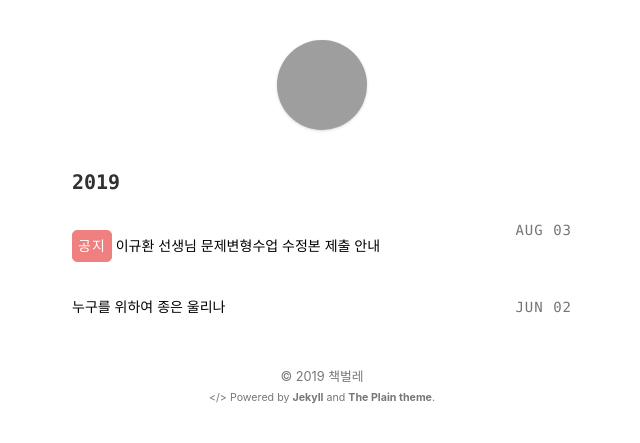
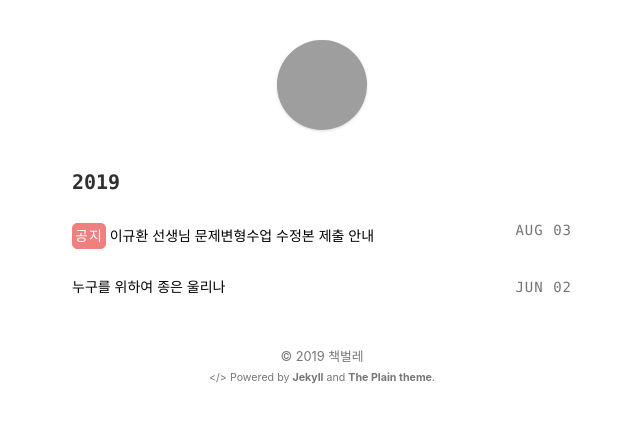
Before and after one commit to stevenoh0908/stevenoh0908.github.io, a Jekyll site: the page built from index.html, in a window 1280 px wide. Shown: the top 443 px of the page, without its empty margins (318-958 px from the left). Built offline with Jekyll 4.4.1, drawn with Linux system fonts in a browser that asks for light colours; grey boxes are pictures that could not be loaded.

Commit message:
Update index.html

```diff
--- a/index.html
+++ b/index.html
@@ -22,7 +22,7 @@ layout: default
 					</div>
 					<div class="title">
 						{% if post.status == "notice" %}
-						<span style="border: 1px solid LightCoral; background-color: LightCoral; color: white; padding: 2px; border-radius: 5px; padding: 5px; margin: 10px auto;">공지</span>
+						<span style="border: 1px solid LightCoral; background-color: LightCoral; color: white; padding: 2px; border-radius: 5px; margin: 3px auto;">공지</span>
 						{% endif %}
 						<a href="{{ post.url | prepend: site.baseurl | prepend: site.url }}">{{ post.title }}</a>
 					</div>
```
